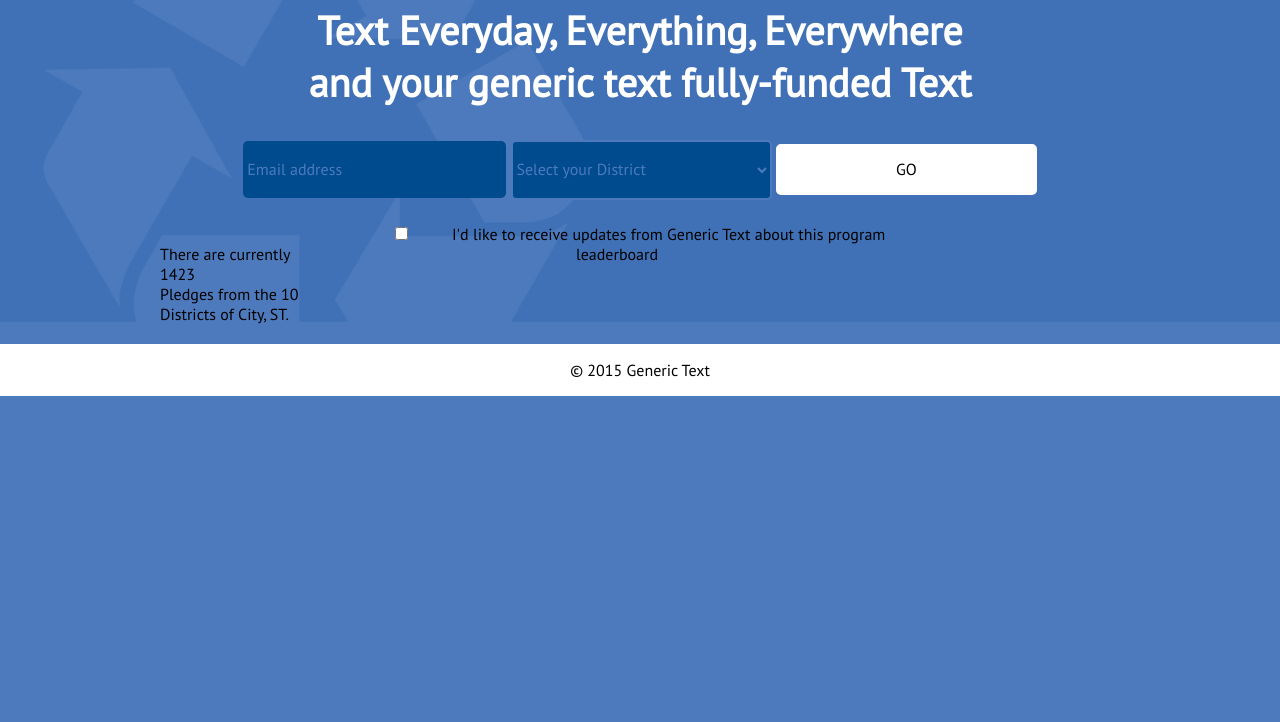
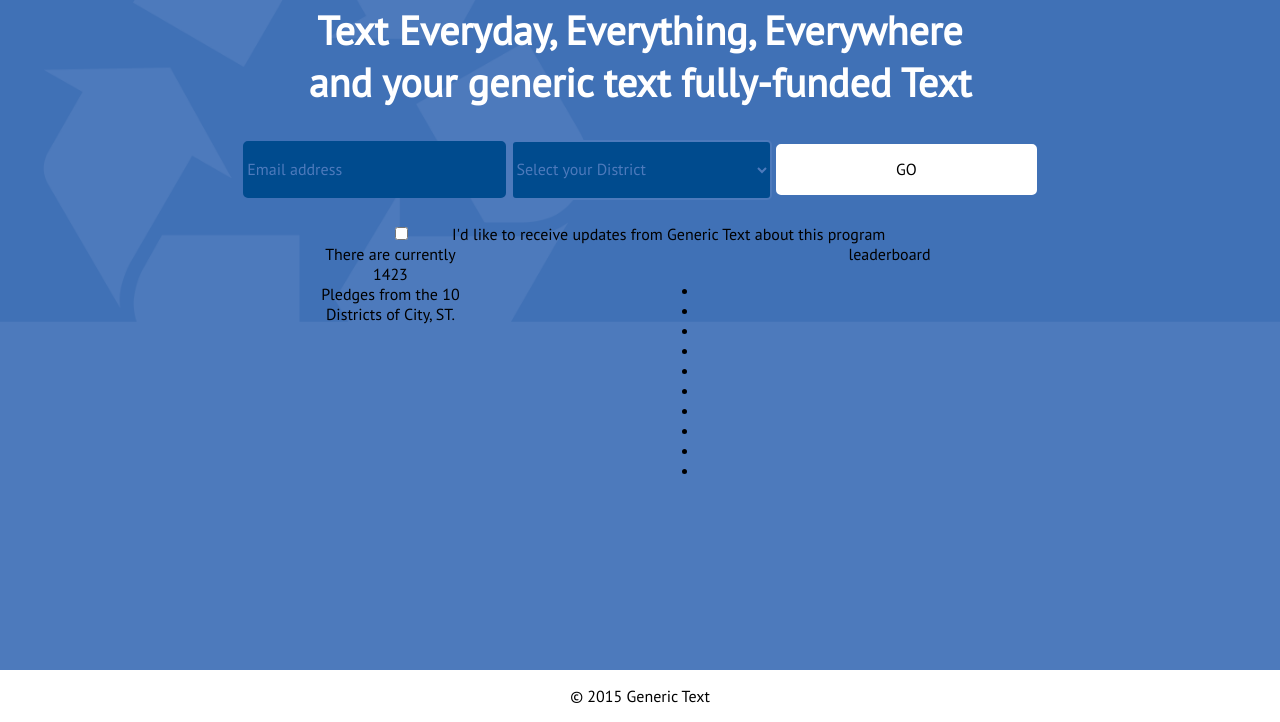
Before and after one commit to burneyburney/technicalAssessment, a plain HTML site: page index.html in a window 1280 px wide. Shown: the part 78-800 px from the top of the page. Drawn offline with Linux system fonts and the light colour scheme.

Commit message:
slight change in spacing.

```diff
--- a/index.html
+++ b/index.html
@@ -14,6 +14,7 @@
 
 </head>
 <body>
+
         <!--  NAV -->
         <nav class="navbar" >
             <div class="row">
@@ -74,32 +75,46 @@
             </div>
         </div>
 
+
+
+        <div class="statistics-wrapper">
             <div class="row">
-        <div class="five columns">
-            There are currently<br>
-            1423               <br>
-            Pledges from the 10<br>
-            Districts of City, ST.
+
+                <div class="six columns">
+                    There are currently <br> 1423 <br> Pledges from the 10 <br> Districts of City, ST.
                 </div>
-    <div class="five columns">
+
+                <div class="six columns">
                     leaderboard
-        <div class="homepage-district"></div>
+                    <ul>
+                        <li></li>
+                        <li></li>
+                        <li></li>
+                        <li></li>
+                        <li></li>
+                        <li></li>
+                        <li></li>
+                        <li></li>
+                        <li></li>
+                        <li></li>
+                    </ul>
                 </div>
 
             </div>
+        </div>
+
         </div>
         <!--  end container-->
 
         <!--  FOOTER start-->
         <div class="row">
             <div class="twelve columns">
-
-                <div class="footer">
+                <footer>
                     &copy; 2015 Generic Text
+                </footer>
             </div>
 
+        <!--  FOOTER end-->
     </div>
-    </div>
-    <!--  FOOTER end-->
 </body>
 </html>
--- a/public/css/main.css
+++ b/public/css/main.css
@@ -58,8 +58,8 @@ h1 {
 
 
 /*FOOTER contents*/
-.footer {
-    position: relative;
+footer {
+    position: fixed;
     right: 0;
     bottom: 0;
     left: 0;
@@ -94,10 +94,6 @@ form > select {
 
 .homepage-checkbox{
     color: #ffffff;
-}
-
-.checkbox-text{
-    /*margin-left: 22px;*/
 }
 
 .homepage-form{
@@ -145,3 +141,8 @@ input[type="email"].homepage-email-address::-webkit-input-placeholder {
 .checkbox-text{
     margin-left: 40px;
 }
+
+.statistics-wrapper{
+    text-align: center;
+
+}
```
Lines whose indentation alone changed are shown as unchanged.
